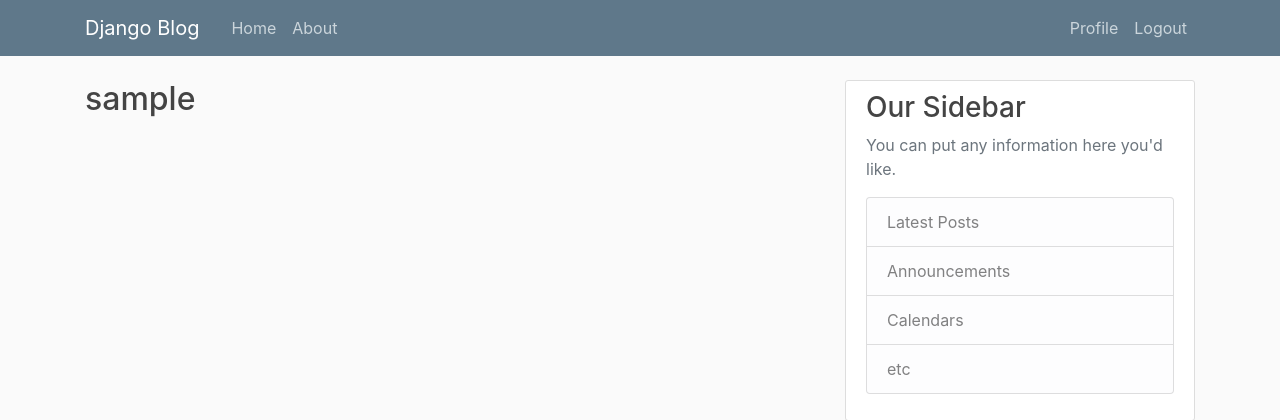
After one commit to thesafaraliyev/django_project, a Django app: page /profile/ in a window 1280 px wide. The commit adds this page. Shown: the top 420 px of the page. Run offline with Django 3.2, Linux system fonts and the light colour scheme; the visitor is signed in with stand-in values (Sample User, id 1); some libraries are stand-ins or nearby versions.

Commit message:
user auth completed

```diff
--- a/blog/templates/blog/base.html
+++ b/blog/templates/blog/base.html
@@ -36,7 +36,7 @@
                 <!-- Navbar Right Side -->
                 <div class="navbar-nav">
                     {% if user.is_authenticated %}
-                        <a class="nav-item nav-link" href="{% url 'login' %}">Profile</a>
+                        <a class="nav-item nav-link" href="{% url 'profile' %}">Profile</a>
                         <a class="nav-item nav-link" href="{% url 'logout' %}">Logout</a>
                     {% else %}
                         <a class="nav-item nav-link" href="{% url 'login' %}">Login</a>
--- a/django_project/settings.py
+++ b/django_project/settings.py
@@ -124,3 +124,4 @@ STATIC_URL = '/static/'
 # customized
 CRISPY_TEMPLATE_PACK = 'bootstrap4'
 LOGIN_REDIRECT_URL = 'blog-home'
+LOGIN_URL = 'login'
--- a/django_project/urls.py
+++ b/django_project/urls.py
@@ -20,6 +20,7 @@ from django.contrib.auth import views as auth_views
 
 urlpatterns = [
     path('register/', user_views.registration, name='register'),
+    path('profile/', user_views.profile, name='profile'),
     path('login/', auth_views.LoginView.as_view(template_name='users/login.html'), name='login'),
     path('logout/', auth_views.LogoutView.as_view(template_name='users/logout.html'), name='logout'),
 
--- /dev/null
+++ b/users/templates/users/profile.html
@@ -0,0 +1,6 @@
+{% extends 'blog/base.html' %}
+{% load crispy_forms_tags %}
+
+{% block content %}
+    <h2>{{ user.username }}</h2>
+{% endblock content %}
--- a/users/views.py
+++ b/users/views.py
@@ -1,5 +1,6 @@
 from django.shortcuts import render, redirect
 from django.contrib import messages
+from django.contrib.auth.decorators import login_required
 from .forms import UserRegisterForm
 
 
@@ -16,3 +17,8 @@ def registration(request):
     else:
         form = UserRegisterForm()
     return render(request, 'users/register.html', {'form': form})
+
+
+@login_required
+def profile(request):
+    return render(request, 'users/profile.html')
```
